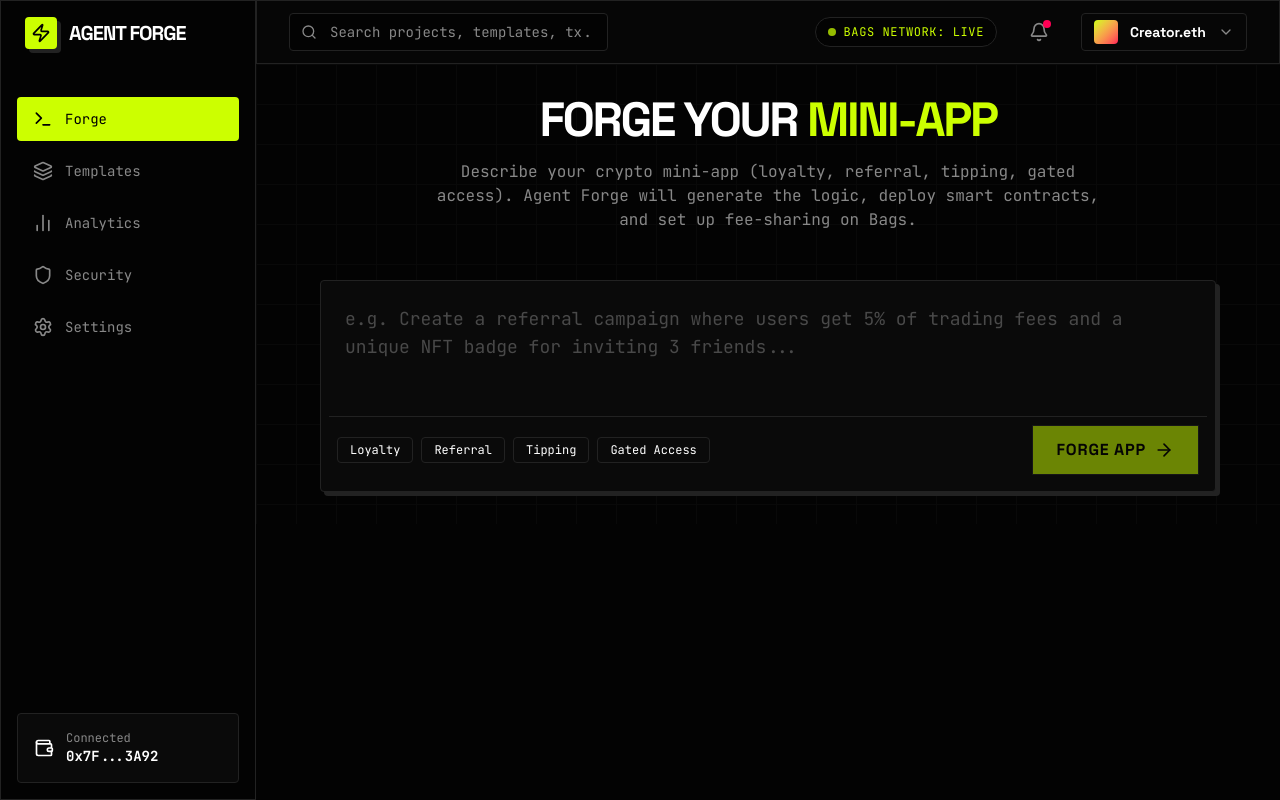
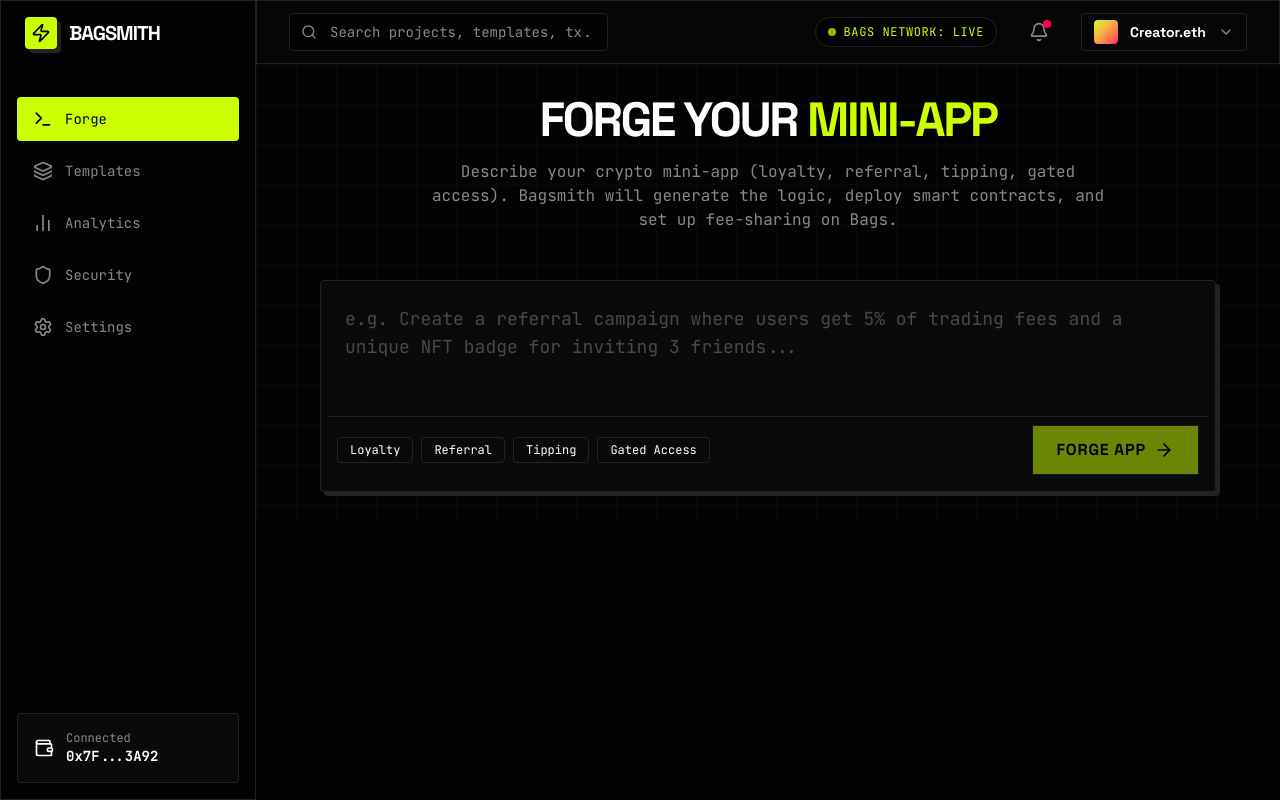
Before and after one commit to jennitsme/Bagsmith, a Next.js app: page / in a window 1280 px wide. Built offline with nearby package versions, Linux system fonts and the light colour scheme.

Commit message:
Rebrand UI from Agent Forge to Bagsmith and add README

```diff
--- a/app/layout.tsx
+++ b/app/layout.tsx
@@ -13,7 +13,7 @@ const jetbrainsMono = JetBrains_Mono({
 });
 
 export const metadata: Metadata = {
-  title: 'Agent Forge | AI App Factory for Bags',
+  title: 'Bagsmith | AI App Factory for Bags',
   description: 'Create crypto mini-apps via prompts, auto-deploy, and monetize via fee-sharing.',
 };
 
--- a/components/ForgeArea.tsx
+++ b/components/ForgeArea.tsx
@@ -47,7 +47,7 @@ export function ForgeArea() {
           </h2>
           <p className="text-[var(--text-muted)] font-mono text-sm md:text-base max-w-2xl mx-auto">
             Describe your crypto mini-app (loyalty, referral, tipping, gated access).
-            Agent Forge will generate the logic, deploy smart contracts, and set up fee-sharing on Bags.
+            Bagsmith will generate the logic, deploy smart contracts, and set up fee-sharing on Bags.
           </p>
         </motion.div>
 
@@ -107,7 +107,7 @@ export function ForgeArea() {
                     {isDone ? (
                       <><CheckCircle2 className="w-5 h-5 md:w-6 md:h-6 text-[var(--neon)]" /> App Successfully Deployed</>
                     ) : (
-                      <><Cpu className="w-5 h-5 md:w-6 md:h-6 text-[var(--neon)]" /> Agent Forge is working...</>
+                      <><Cpu className="w-5 h-5 md:w-6 md:h-6 text-[var(--neon)]" /> Bagsmith is working...</>
                     )}
                   </h3>
 
--- a/components/Sidebar.tsx
+++ b/components/Sidebar.tsx
@@ -42,7 +42,7 @@ export function Sidebar({
               <div className="w-8 h-8 bg-[var(--neon)] rounded-sm flex items-center justify-center brutal-shadow">
                 <Zap className="w-5 h-5 text-black" />
               </div>
-              <h1 className="text-xl font-bold tracking-tighter uppercase">Agent Forge</h1>
+              <h1 className="text-xl font-bold tracking-tighter uppercase">Bagsmith</h1>
             </div>
             <button onClick={closeSidebar} className="md:hidden text-[var(--text-muted)] hover:text-white">
               <X className="w-6 h-6" />
--- a/metadata.json
+++ b/metadata.json
@@ -1,5 +1,5 @@
 {
-  "name": "Agent Forge",
+  "name": "Bagsmith",
   "description": "AI App Factory for Bags - Create crypto mini-apps via prompts.",
   "requestFramePermissions": []
 }
```
Also changed, not shown: 1 other file (tests, documents, lock files or other folders).
